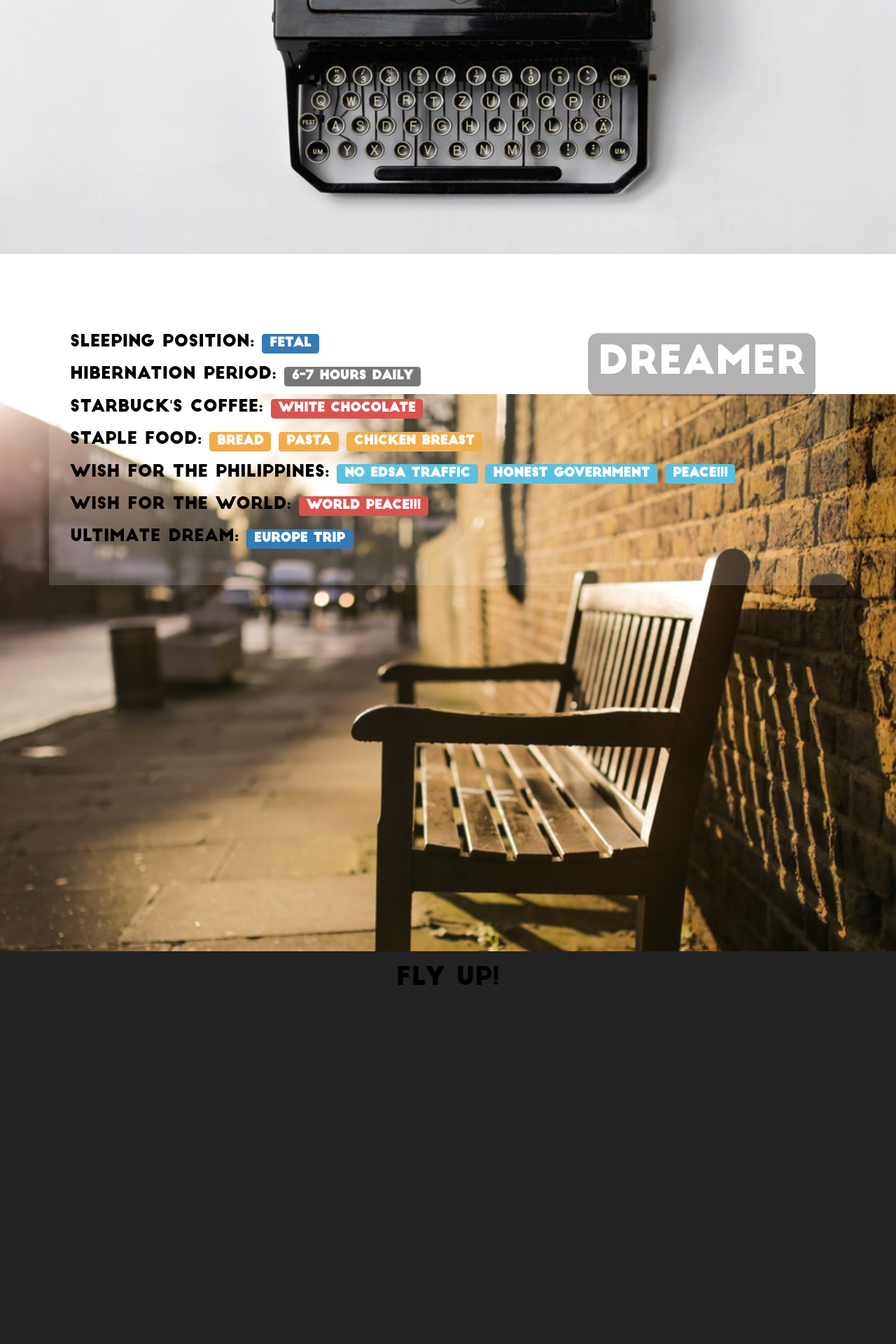
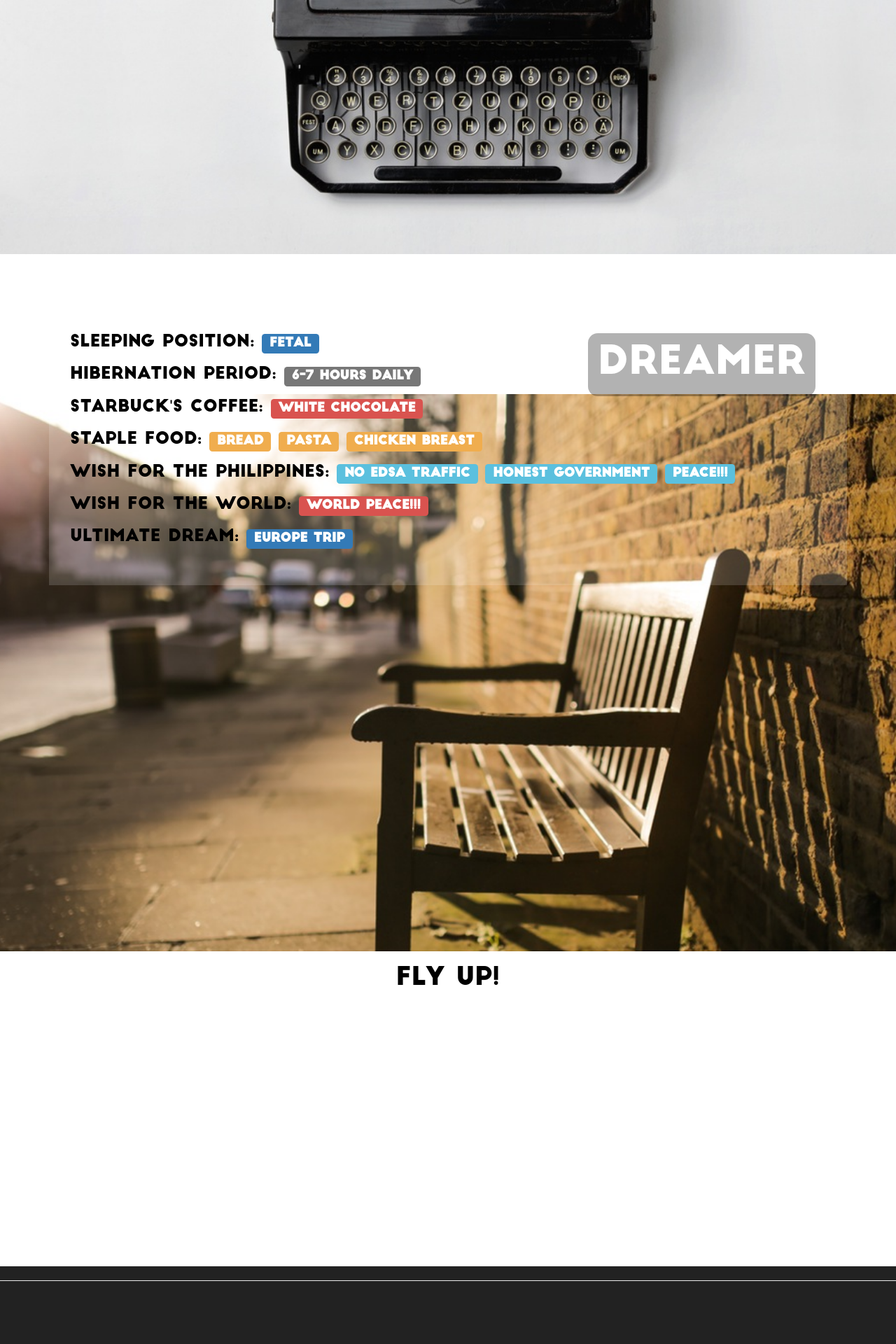
Before and after one commit to erikathea/erikathea.github.io, a Jekyll site: the page built from index.html, in a window 1280 px wide. Shown: the part 3525-5445 px from the top of the page at 70% size. Built offline with Jekyll 4.4.1, drawn with Linux system fonts in a browser that asks for light colours; Markdown is read by kramdown in place of the engine named in the settings; before the commit the page ends 4995 px from its top, so only the background shows below that.

Commit message:
adjusted height - bouncing back to the up issue

```diff
--- a/css/index.scss
+++ b/css/index.scss
@@ -112,6 +112,10 @@ header {
     }
   }
 
+  #up {
+    height: 50vh;
+  }
+
 }
 
 .icon {
--- a/index.html
+++ b/index.html
@@ -132,10 +132,10 @@ layout: index
 
 <div id='up'>
 
-  <div class='content col-md-12'>
+  <article class='content col-md-12'>
     <h1 class='text-center'>
       Fly Up!
     </h1>
-  </div>
+  </article>
 
 </div>
```
